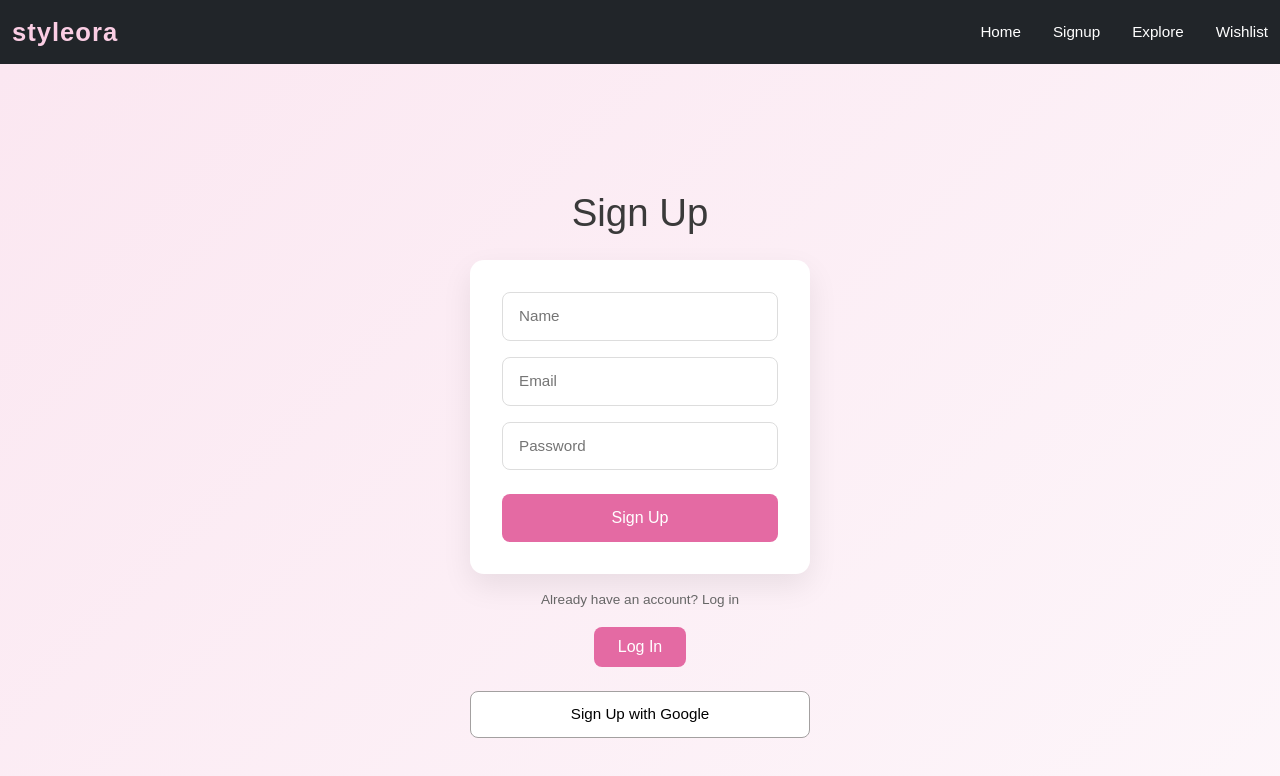
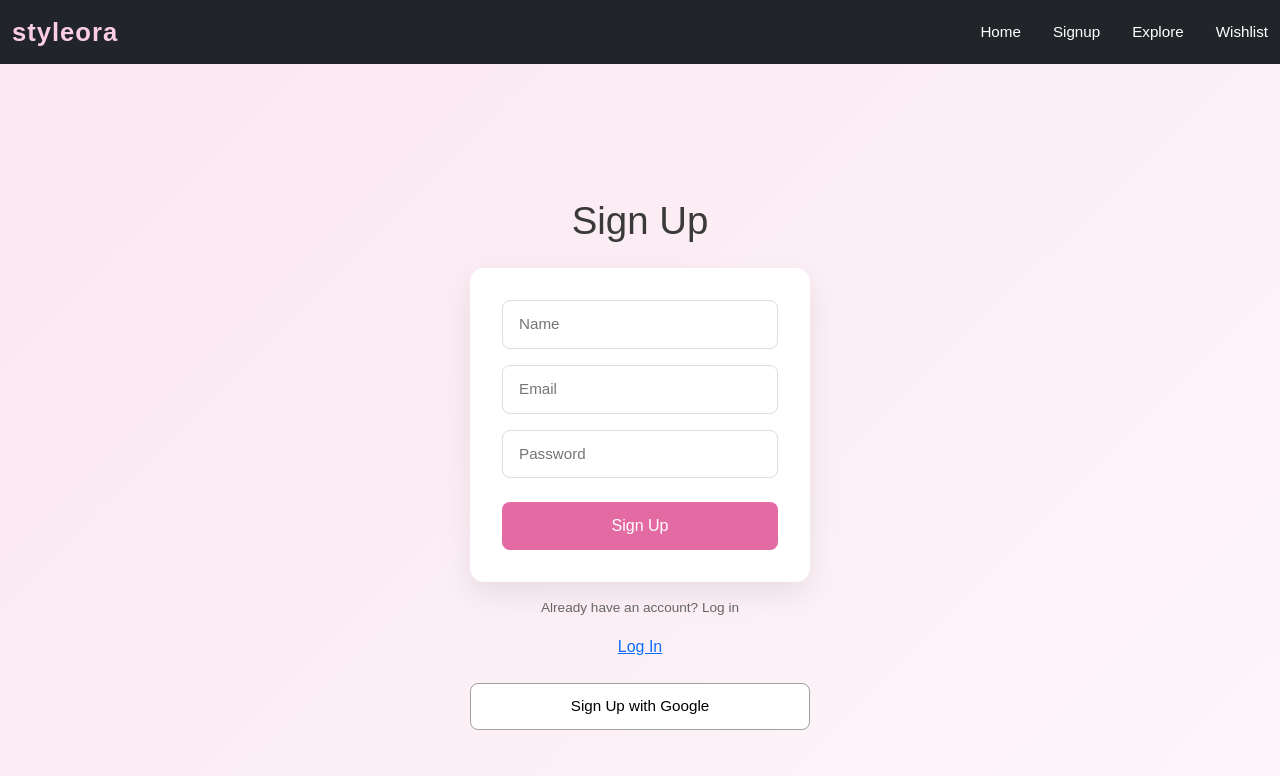
Before and after one commit to swastijain132005/styleora, a React (Vite) app in the folder frontend/: page /signup in a window 1280 px wide. Shown: the top 776 px of the page. Built offline with nearby package versions, Linux system fonts and the light colour scheme.

Commit message:
oauth using firebase implememted

```diff
--- /dev/null
+++ b/frontend/firebase.js
@@ -0,0 +1,20 @@
+import { initializeApp } from "firebase/app";
+import { getAuth, signInWithPopup, GoogleAuthProvider } from "firebase/auth";
+
+const firebaseConfig = {
+  apiKey: "AIzaSyBx8vhSTD9XJ8W8wu93cB7z8zS8MgMKZ2M",
+  authDomain: "abcd-30af8.firebaseapp.com",
+  projectId: "abcd-30af8",
+  appId: "1:764865861867:web:0a66dd7e76f5fd082986ae",
+};
+
+const app = initializeApp(firebaseConfig);
+export const auth = getAuth(app);
+
+const provider = new GoogleAuthProvider();
+
+export const signInWithGoogle = async () => {
+  const result = await signInWithPopup(auth, provider);
+  const token = await result.user.getIdToken();
+  return token;
+};
--- a/frontend/package.json
+++ b/frontend/package.json
@@ -10,6 +10,7 @@
     "preview": "vite preview"
   },
   "dependencies": {
+    "firebase": "^12.8.0",
     "motion": "^12.23.26",
     "react": "^19.2.0",
     "react-dom": "^19.2.0",
--- a/frontend/src/landing_page/signup/signup.jsx
+++ b/frontend/src/landing_page/signup/signup.jsx
@@ -1,42 +1,50 @@
-import React from 'react'
-import styles from './signup.module.css'
-import Navbar from '../Navbar'
-import { Link } from 'react-router-dom'
+import React from "react";
+import styles from "./signup.module.css";
+import Navbar from "../Navbar";
+import { Link } from "react-router-dom";
+import { signInWithGoogle } from "../../../firebase";
 
+const uri = import.meta.env.NEXT_BACKEND_URL || "http://localhost:5000";
 
-export default function signup() {
+const handleGoogleSignup = async () => {
+  try {
+    const token = await signInWithGoogle();
+
+    await fetch(`${uri}/api/auth/google`, {
+      method: "POST",
+      headers: {
+        Authorization: `Bearer ${token}`,
+      },
+    });
+
+    console.log("Google signup success");
+  } catch (err) {
+    console.error("Google signup failed", err);
+  }
+};
+
+export default function Signup() {
   return (
     <div className={styles.signup_container}>
       <Navbar />
       <h1>Sign Up</h1>
+
       <form>
         <input type="text" placeholder="Name" />
         <input type="email" placeholder="Email" />
         <input type="password" placeholder="Password" />
         <button type="submit">Sign Up</button>
       </form>
+
       <p>Already have an account? Log in</p>
-  <Link
-  to="/login"
-  style={{
-    display: "inline",
-    padding: "0.5rem 1.5rem",
-    backgroundColor: "#e46aa3",
-    color: "#ffffff",
-    borderRadius: "8px",
-    textDecoration: "none",
-    fontSize: "1rem",
-    fontWeight: "500",
-    textAlign: "center",
-    cursor: "pointer"
-  }}
->
-  Log In
-</Link>
-        <div className={styles.signup_div_google}>
-            <button>Sign Up with Google </button>
-            <image src="images/google.avif" alt="google_logo" />
-        </div>
+
+      <Link to="/login">Log In</Link>
+
+      <div className={styles.signup_div_google}>
+        <button onClick={handleGoogleSignup}>
+          Sign Up with Google
+        </button>
+      </div>
     </div>
-  )
+  );
 }
```
Also changed, not shown: 2 other files (tests, documents, lock files or other folders).
